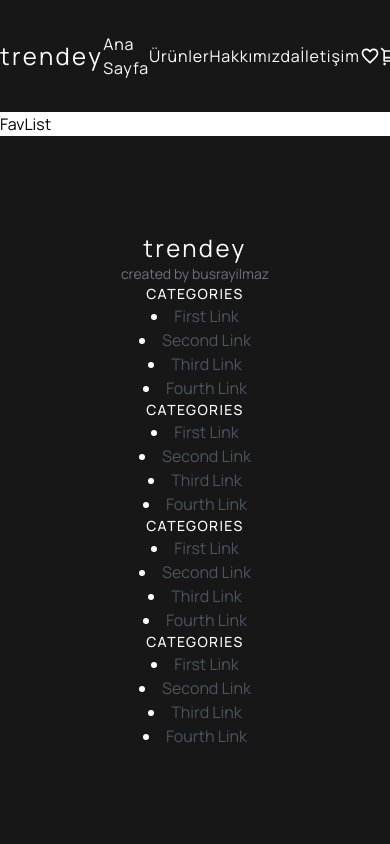
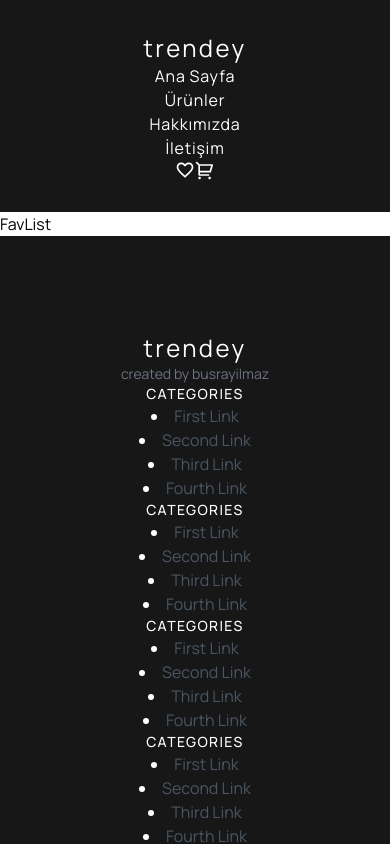
Before and after one commit to yilmaz-busra/store-next, a Next.js app: page /favlist in a window 390 px wide. Shown: the top 844 px of the page. Built offline with nearby package versions, Linux system fonts and the light colour scheme.

Commit message:
minor navbar responsivity

```diff
--- a/src/Components/Navbar.jsx
+++ b/src/Components/Navbar.jsx
@@ -5,7 +5,7 @@ import { MdFavoriteBorder } from "react-icons/md";
 
 function Navbar() {
   return (
-    <nav className="flex items-center justify-around py-8 text-white bg-neutral-900">
+    <nav className="flex flex-col xl:flex-row  items-center justify-around py-8 text-white bg-neutral-900">
       <div>
         <Link href="/" className="text-2xl font-semibold  tracking-widest ">
           trendey
@@ -13,7 +13,7 @@ function Navbar() {
       </div>
 
       <div>
-        <ul className="flex items-center gap-5 uppercase ">
+        <ul className="flex flex-col xl:flex-row items-center gap-5 uppercase ">
           <li>
             <Link
               href="/"
```
